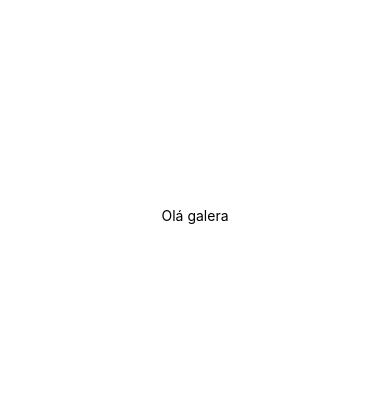
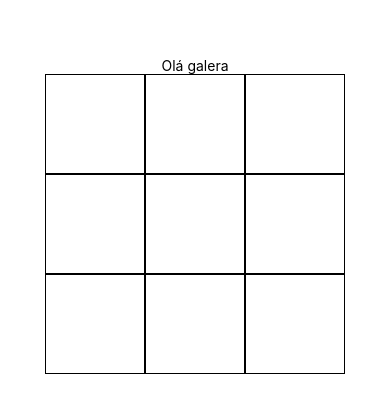
Before and after one commit to ecaramba/aula-js, a React Native app in the folder jogo/: screen / in a window 390 px wide. Shown: the part 207-620 px from the top of the page. Built offline with nearby package versions, Linux system fonts and the light colour scheme.

Commit message:
tabuleiro

```diff
--- a/jogo/App.js
+++ b/jogo/App.js
@@ -1,10 +1,34 @@
 import { StatusBar } from 'expo-status-bar';
 import { StyleSheet, Text, View } from 'react-native';
+
+import Caixa from './Caixa';
 
 export default function App() {
   return (
     <View style={styles.container}>
       <Text>Olá galera</Text>
+
+    <View style={styles.tabuleiro}>
+      <View style={styles.linha} >
+        <Caixa />
+        <Caixa />
+        <Caixa />
+      </View>
+
+      <View style={styles.linha}>
+        <Caixa />
+        <Caixa />
+        <Caixa />
+      </View>
+
+      <View style={styles.linha}>
+        <Caixa />
+        <Caixa />
+        <Caixa />
+      </View>
+
+    </View>
+
       <StatusBar style="auto" />
     </View>
   );
@@ -17,4 +41,13 @@ const styles = StyleSheet.create({
     alignItems: 'center',
     justifyContent: 'center',
   },
+
+  tabuleiro: {
+
+  },
+
+  linha: {
+    flexDirection: "row"
+  }
+
 });
--- /dev/null
+++ b/jogo/Caixa.js
@@ -0,0 +1,23 @@
+import {
+    View,
+    StyleSheet
+ } from 'react-native'
+
+export default function Caixa()
+{
+    return (
+        <View style={css.caixa}>
+
+        </View>
+    )
+}
+
+const css = StyleSheet.create({
+    caixa: {
+        borderColor: "black",
+        borderWidth: 1,
+        borderStyle: "solid",
+        height: 100,
+        width: 100
+    }
+});
```
